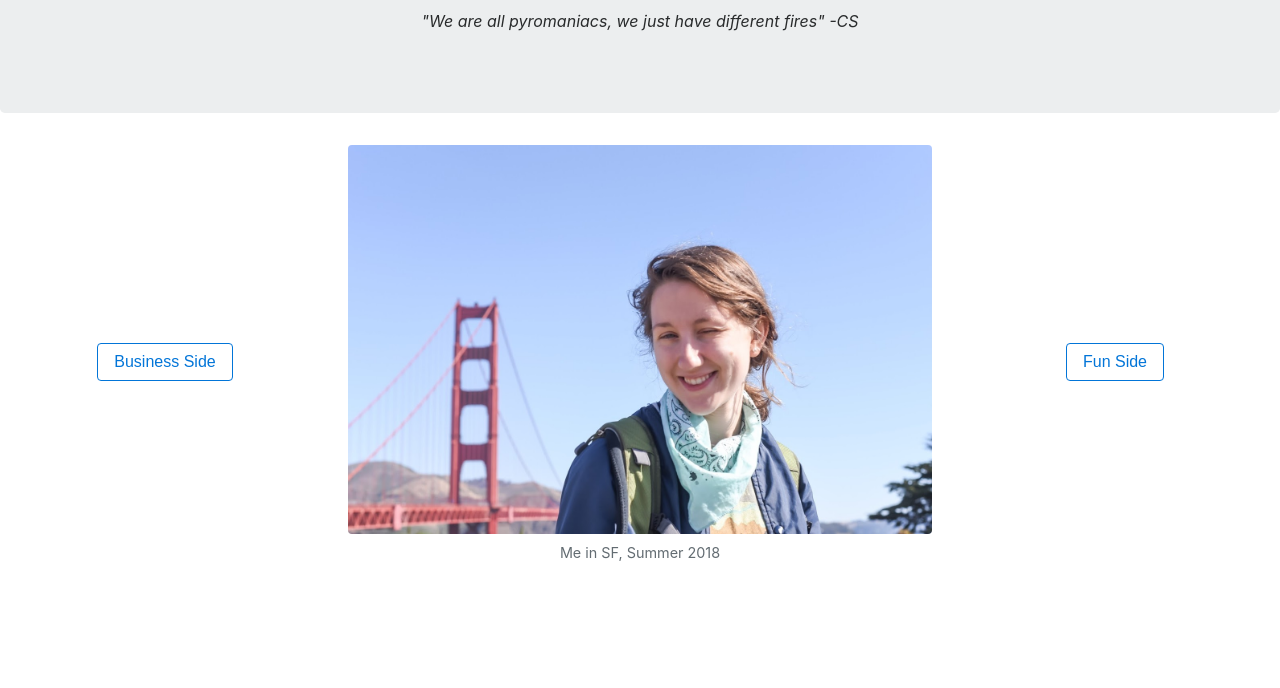
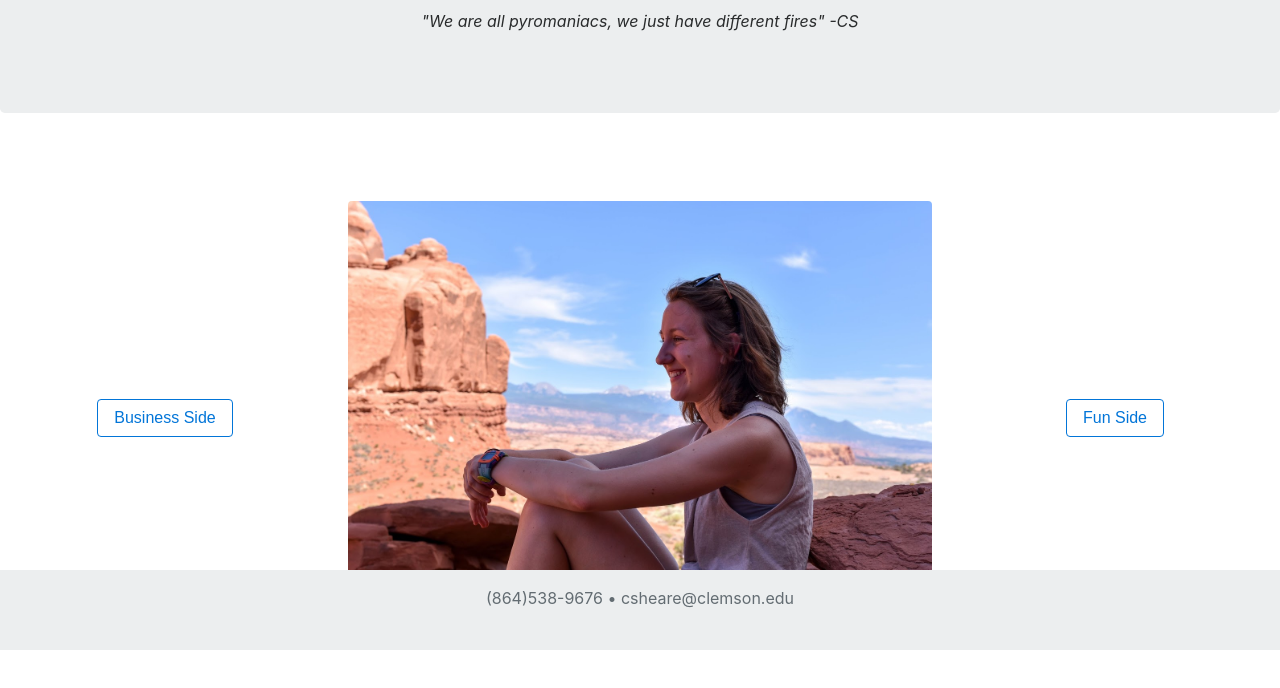
Before and after one commit to csheare/Personal-Website, a plain HTML site: page current/website/templates/base.html in a window 1280 px wide. Shown: the part 150-838 px from the top of the page. Before the commit the page ends 800 px from the top, so only its background shows below. Drawn offline with nearby package versions, Linux system fonts and the light colour scheme.

Commit message:
some glam

```diff
--- a/current/website/static/script.js
+++ b/current/website/static/script.js
@@ -1,4 +1,4 @@
-var things = [ 'discovery', 'adventure', 'creation', 'rock-climbing','fast running', 'nature','public policy','genetics','hackathons','sustainability','candles','reading','Bob Ross Painting','machine learning', 'National Parks', 'La Croix', 'plants','traveling','poetry','event planning','making a difference']
+var things = [ 'discovery', 'adventure', 'creation', 'rock-climbing','fast running', 'nature','public policy', 'activism','hackathons','sustainability','candles','reading','science','computers','Bob Ross Painting','machine learning', 'National Parks', 'La Croix', 'plants','traveling','poetry','event planning','making a difference']
 
 var count = 0
 var elem = document.getElementById("things-i-like")
--- a/current/website/static/styles.css
+++ b/current/website/static/styles.css
@@ -20,3 +20,17 @@ figure img {
     justify-content: center;
     align-items: center;
 }
+
+button a:hover{
+    text-decoration:none;
+}
+
+.footer {
+    position: fixed;
+    bottom: 0;
+    width: 100%;
+    bottom:0;
+    /* Set the fixed height of the footer here */
+    height: 10%;
+    background: #eceeef;
+}
--- a/current/website/templates/base.html
+++ b/current/website/templates/base.html
@@ -3,6 +3,8 @@
   <head>
     <meta charset="utf-8">
     <title>Courtney Shearer</title>
+    <link rel="shortcut icon" href="../static/assets/icons/earth.png" />
+    <!-- Earth by Setyo Ari Wibowo from the Noun Project -->
     <link href="https://maxcdn.bootstrapcdn.com/bootstrap/4.0.0-alpha.6/css/bootstrap.min.css" rel="stylesheet" type="text/css">
     <link rel = "stylesheet" href = "../static/styles.css">
   </head>
@@ -17,28 +19,33 @@
      </div>
 
      <div class="container">
-         <div class="row">
-             <div class="col center_both">
+         <div class="row py-5">
+             <div class="col-md py-2 center_both">
                  <button type="button" class="btn btn-outline-primary btn-rounded waves-effect">
-                     <a href="https://www.linkedin.com/in/courtney-shearer/">Business Side</a>
+                     <a  href="https://www.linkedin.com/in/courtney-shearer/">Business Side</a>
                      </button>
              </div>
-             <div class="col-8">
+             <div class="col-md-8 py-2">
                  <figure class="text-center">
-                     <img src="../static/assets/prof.jpeg" class="figure-img img-fluid rounded">
-                     <figcaption class="figure-caption">Me in SF, Summer 2018</figcaption>
+                     <img src="../static/assets/arches.jpg" class="figure-img img-fluid rounded">
+                     <figcaption class="figure-caption">Arches National Park, Summer 2017</figcaption>
                  </figure>
              </div>
-             <div class="col center_both">
+             <div class="col-md center_both py-2">
                  <button type="button" class="btn btn-outline-primary btn-rounded waves-effect">
                      <a href ="https://http.cat/">Fun Side</a>
-                     </button>
+                 </button>
              </div>
          </div>
      </div>
      <!-- <form action="/home">
           <input type="submit" value="Go Home" />
           </form> -->
+		 <footer class="navbar-fixed-bottom footer">
+         <div class ="container">
+		         <p class="py-3 text-center text-muted">(864)538-9676 • csheare@clemson.edu</p>
+         </div>
+		 </footer>
   </body>
   <script src="../static/script.js"></script>
 </html>
```
Also changed, not shown: index.html (+3 -3 lines), current/conda-requirements.txt (added), current/requirements.txt (added), current/runtime.txt (added), current/website/static/assets/arches.jpg (added), current/website/static/assets/icons/earth.png (added), current/website/static/assets/icons/fb.png (added), current/website/static/assets/icons/gh.png (added), current/website/static/assets/icons/li.png (added), 1 other file.
